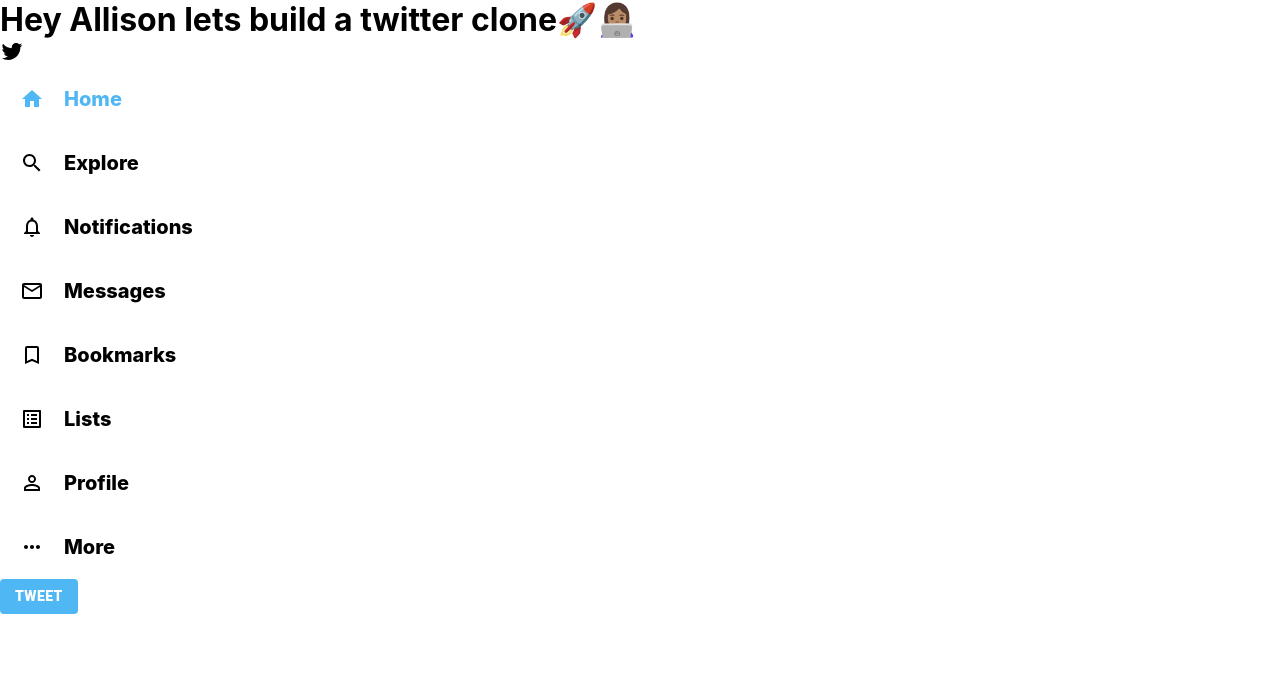
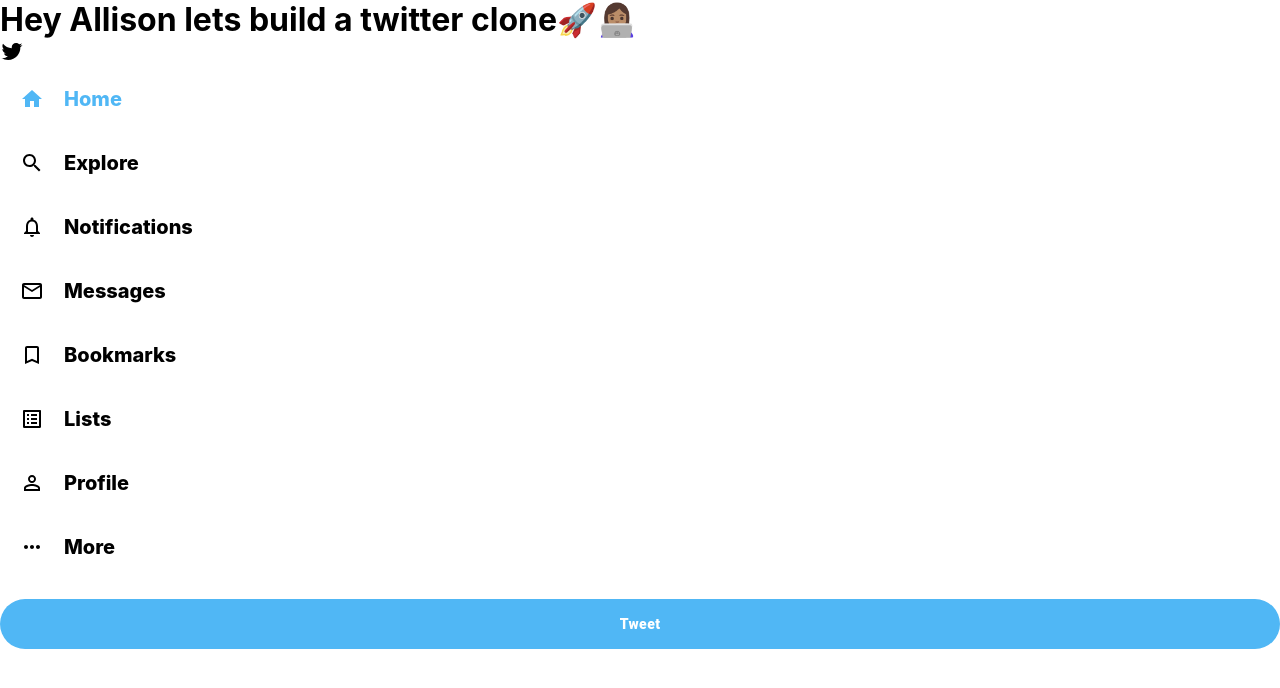
Before and after one commit to MzAllison/Twitter-clone, a React (Create React App) app: page / in a window 1280 px wide. Shown: the top 688 px of the page. Built offline with nearby package versions, Linux system fonts and the light colour scheme.

Commit message:
tweet button on side bar

```diff
--- a/src/Sidebar.css
+++ b/src/Sidebar.css
@@ -1,6 +1,10 @@
 .sidebar__tweet {
     background-color: var(--twitter-color) !important ;
     border: none !important;
+    border-radius: 30px !important;
     color: white !important;
     font-weight: 900 !important;
+    text-transform: inherit !important;
+    height: 50px !important;
+    margin-top: 20px !important;
 }
--- a/src/Sidebar.js
+++ b/src/Sidebar.js
@@ -40,7 +40,7 @@
 
 
             {/* {Button -> Tweet} */}
-            <Button variant="outlined"className="sidebar__tweet" fillWidth>Tweet</Button>
+            <Button variant="outlined"className="sidebar__tweet" fullWidth>Tweet</Button>
         </div>
     );
 }
```
